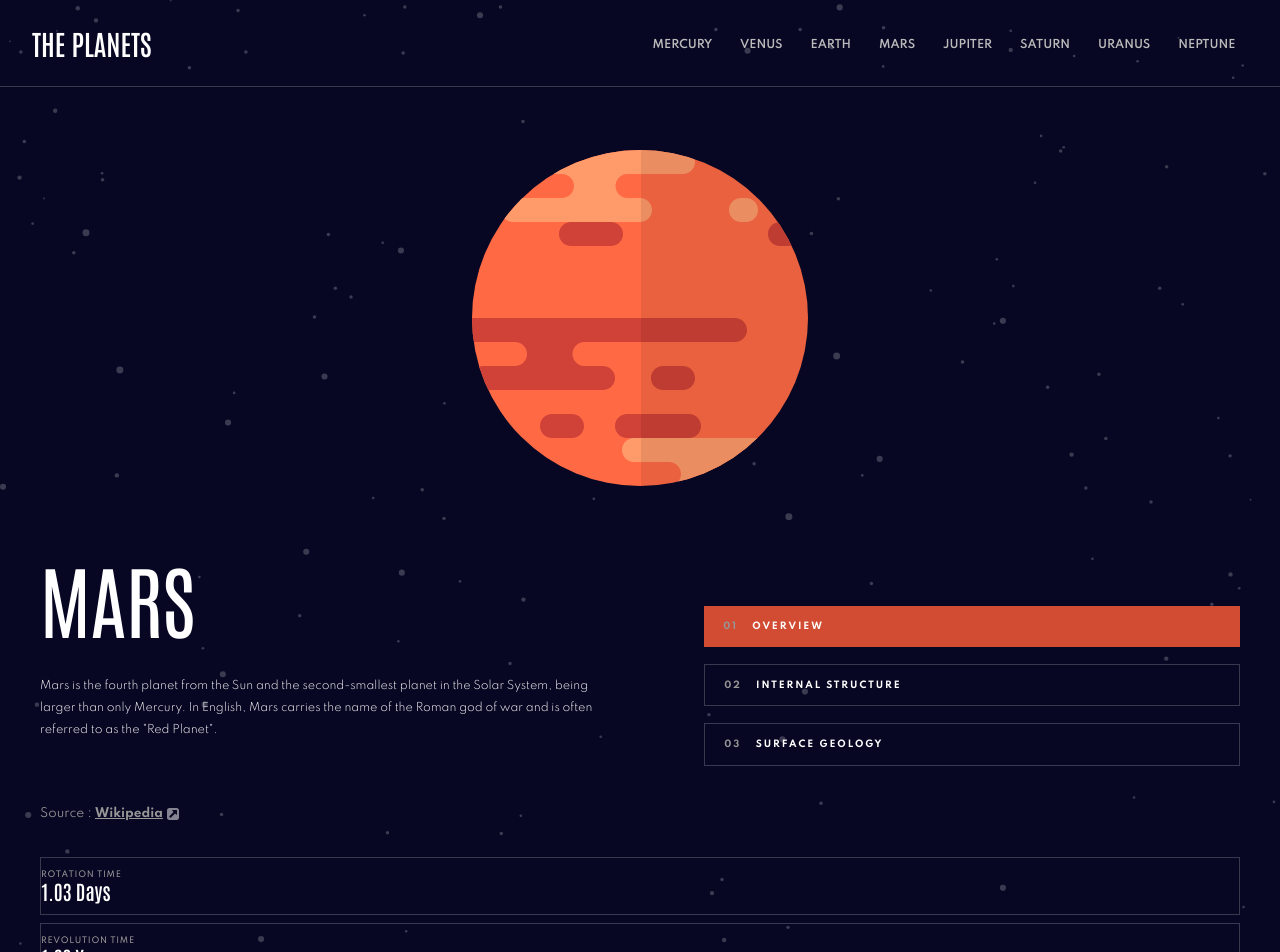
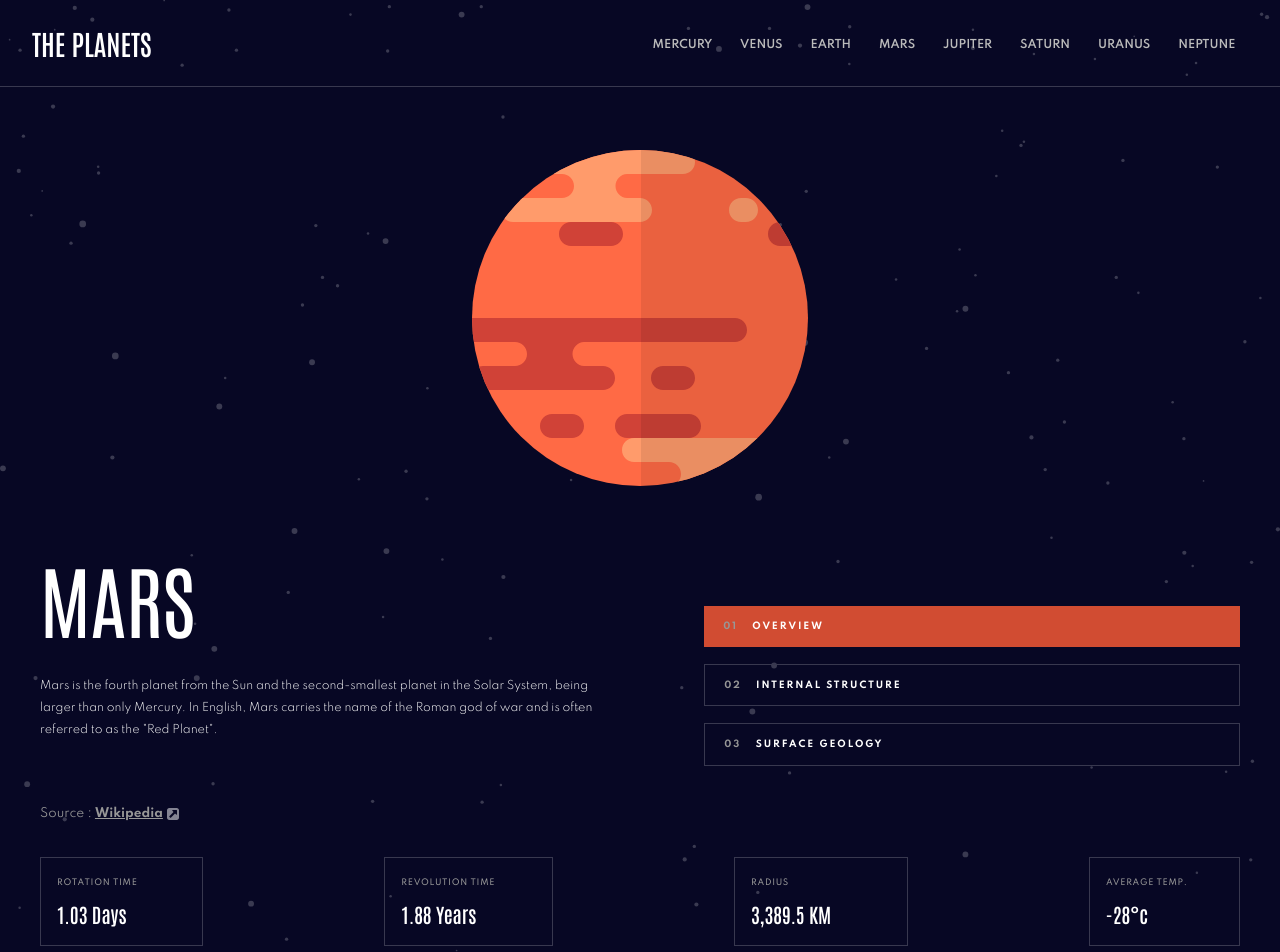
Before and after one commit to ChrisP1108/planets-fact-site, a React (Create React App) app: page /mars in a window 1280 px wide. Shown: the top 952 px of the page. Built offline with nearby package versions, Linux system fonts and the light colour scheme.

Commit message:
Tablet Format Completion

```diff
--- a/src/components/Page/Page.css
+++ b/src/components/Page/Page.css
@@ -168,7 +168,7 @@ p {
         border-bottom: 0rem #38384f00 solid!important;
     }
     h4 {
-        margin: 0!important;
+        margin: 0 0 .9rem 0!important;
     }
     h5 {
         text-align: left!important;
@@ -214,6 +214,10 @@ p {
         margin-right: .9rem!important;
         color: #979797;
     }
+    .info-border-box {
+        padding: 1.207rem 3.211rem 1.207rem 1rem!important;
+        margin-bottom: 2.25rem;
+    }
 }
 
 @media(min-width: 992px) {
--- a/src/components/Page/Page.js
+++ b/src/components/Page/Page.js
@@ -66,13 +66,17 @@ const Page = ({ content }) => {
     const dataMapping = INFODATA.map(data => {
         return (
             <div key={data.id} className="info-border-box">
-                <div className="row no-padding no-margin">
+                <div className="d-md-none row no-padding no-margin">
                     <div className="col-6 col-md-12 my-auto no-padding">
                         <h4>{data.title}</h4>
                     </div>
                     <div className="col-6 col-md-12 my-auto no-padding">
                         <h5>{eval(data.reference)}</h5>
                     </div>
+                </div>
+                <div className="d-none d-md-block">
+                    <h4>{data.title}</h4>
+                    <h5>{eval(data.reference)}</h5>
                 </div>
             </div>
         );
@@ -110,7 +114,7 @@ const Page = ({ content }) => {
                         target="_blank" href={content.overview.source}>
                     </a>
                 </div>
-                <div className="info-container side-padding order-md-4">
+                <div className="info-container side-padding order-md-4 d-md-flex justify-content-md-between">
                     {dataMapping}
                 </div>
             </div>
```
